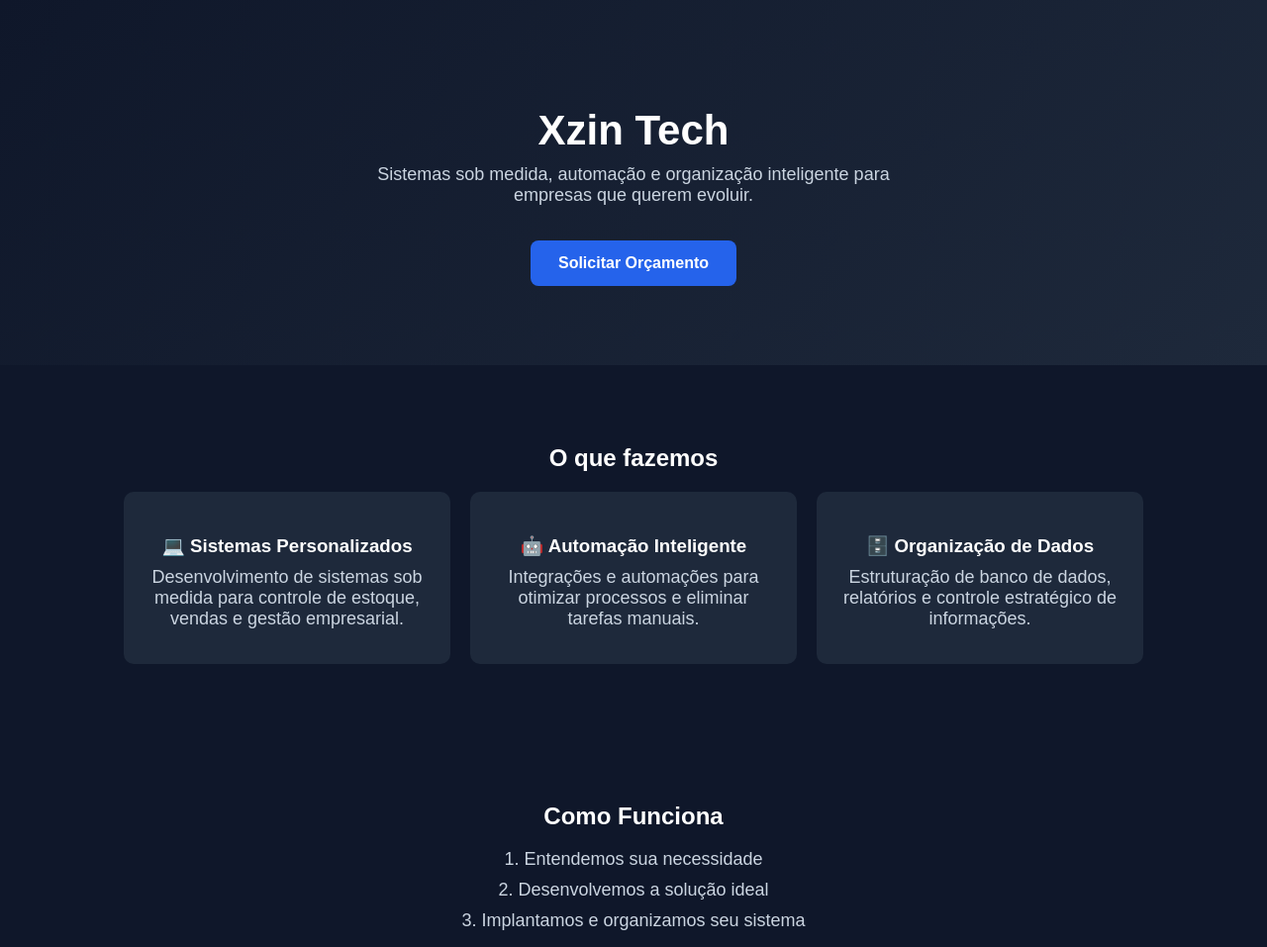
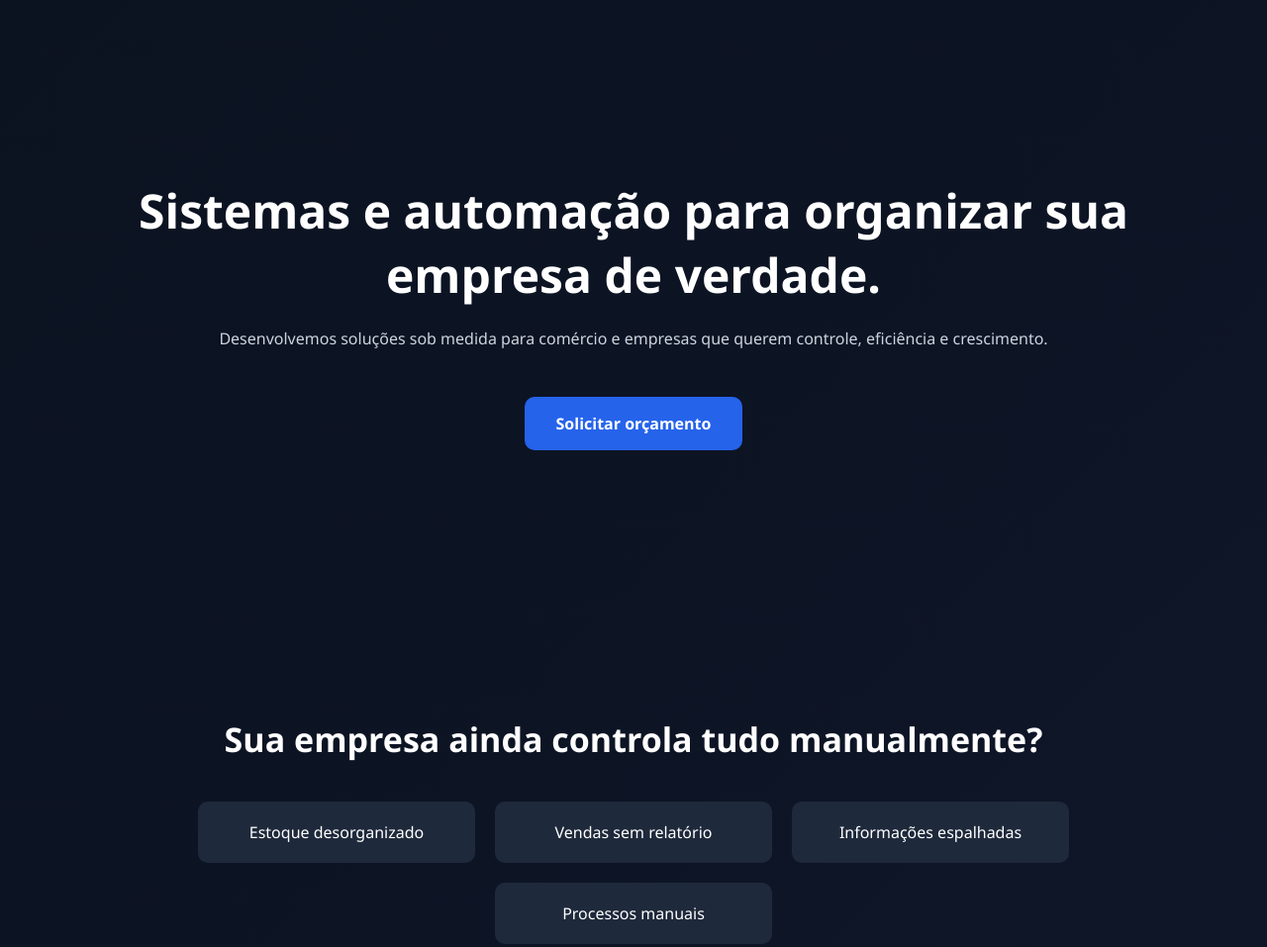
Before and after one commit to Sckxzin/xzintech, a plain HTML site: page index.html in a window 1280 px wide. Shown: the top 957 px of the page at 99% size. Drawn offline with Linux system fonts and the light colour scheme.

Commit message:
Refactor index.html for improved structure and styling

```diff
--- a/index.html
+++ b/index.html
@@ -4,120 +4,192 @@
 <meta charset="UTF-8">
 <meta name="viewport" content="width=device-width, initial-scale=1.0">
 <title>Xzin Tech | Sistemas e Automação</title>
+
 <style>
-    body {
-      margin: 0;
-      font-family: Arial, Helvetica, sans-serif;
-      background-color: #0f172a;
-      color: #ffffff;
-      text-align: center;
+body{
+  margin:0;
+  font-family: 'Segoe UI', Arial, sans-serif;
+  background: linear-gradient(135deg,#0b1220,#111a2f);
+  color:#fff;
 }
 
-    header {
-      padding: 80px 20px;
-      background: linear-gradient(135deg, #0f172a, #1e293b);
+section{
+  padding:100px 20px;
+  max-width:1100px;
+  margin:auto;
 }
 
-    h1 {
-      font-size: 42px;
-      margin-bottom: 10px;
+h1{
+  font-size:48px;
+  margin-bottom:20px;
 }
 
-    p {
-      max-width: 600px;
-      margin: 10px auto;
-      color: #cbd5e1;
-      font-size: 18px;
+h2{
+  font-size:34px;
+  margin-bottom:40px;
+  text-align:center;
 }
 
-    .btn {
-      display: inline-block;
-      margin-top: 25px;
-      padding: 14px 28px;
-      background-color: #2563eb;
-      color: white;
-      text-decoration: none;
-      border-radius: 8px;
-      font-weight: bold;
-      transition: 0.3s;
+p{
+  color:#cbd5e1;
+  line-height:1.6;
 }
 
-    .btn:hover {
-      background-color: #1d4ed8;
+.hero{
+  text-align:center;
+  padding-top:140px;
+  padding-bottom:140px;
 }
 
-    section {
-      padding: 60px 20px;
+.btn{
+  display:inline-block;
+  margin-top:30px;
+  padding:16px 32px;
+  background:#2563eb;
+  color:#fff;
+  text-decoration:none;
+  border-radius:10px;
+  font-weight:bold;
+  transition:0.3s;
 }
 
-    .cards {
-      display: flex;
-      flex-wrap: wrap;
-      justify-content: center;
-      gap: 20px;
+.btn:hover{
+  background:#1d4ed8;
+  box-shadow:0 0 20px rgba(37,99,235,0.6);
 }
 
-    .card {
-      background-color: #1e293b;
-      padding: 25px;
-      width: 280px;
-      border-radius: 10px;
+.problem-list{
+  display:flex;
+  flex-wrap:wrap;
+  gap:20px;
+  justify-content:center;
 }
 
-    .card h3 {
-      margin-bottom: 10px;
+.problem-item{
+  background:#1e293b;
+  padding:20px;
+  border-radius:10px;
+  width:240px;
+  text-align:center;
 }
 
-    footer {
-      padding: 30px;
-      background-color: #0b1120;
-      font-size: 14px;
-      color: #94a3b8;
+.solutions{
+  display:flex;
+  flex-wrap:wrap;
+  gap:30px;
+  justify-content:center;
 }
 
+.solution-card{
+  background:#1e293b;
+  padding:30px;
+  border-radius:12px;
+  width:280px;
+  text-align:center;
+  transition:0.3s;
+}
+
+.solution-card:hover{
+  transform:translateY(-5px);
+  box-shadow:0 0 25px rgba(37,99,235,0.4);
+}
+
+.steps{
+  text-align:center;
+  font-size:20px;
+  line-height:2;
+}
+
+.authority{
+  background:#0f172a;
+  padding:60px;
+  border-radius:15px;
+}
+
+.cta{
+  text-align:center;
+  padding-bottom:140px;
+}
+
+footer{
+  text-align:center;
+  padding:30px;
+  background:#070d18;
+  color:#94a3b8;
+  font-size:14px;
+}
 </style>
 </head>
+
 <body>
 
-<header>
-  <h1>Xzin Tech</h1>
-  <p>Sistemas sob medida, automação e organização inteligente para empresas que querem evoluir.</p>
+<!-- HERO -->
+<section class="hero">
+  <h1>Sistemas e automação para organizar sua empresa de verdade.</h1>
+  <p>Desenvolvemos soluções sob medida para comércio e empresas que querem controle, eficiência e crescimento.</p>
   <a href="https://wa.me/55SEUNUMERO?text=Olá,%20vim%20pelo%20site%20da%20Xzin%20Tech%20e%20quero%20solicitar%20um%20orçamento." target="_blank" class="btn">
-    Solicitar Orçamento
+    Solicitar orçamento
   </a>
-</header>
+</section>
 
+<!-- PROBLEMA -->
 <section>
-  <h2>O que fazemos</h2>
-  <div class="cards">
-    <div class="card">
-      <h3>💻 Sistemas Personalizados</h3>
-      <p>Desenvolvimento de sistemas sob medida para controle de estoque, vendas e gestão empresarial.</p>
+  <h2>Sua empresa ainda controla tudo manualmente?</h2>
+  <div class="problem-list">
+    <div class="problem-item">Estoque desorganizado</div>
+    <div class="problem-item">Vendas sem relatório</div>
+    <div class="problem-item">Informações espalhadas</div>
+    <div class="problem-item">Processos manuais</div>
+  </div>
+</section>
+
+<!-- SOLUÇÕES -->
+<section>
+  <h2>Nossas soluções</h2>
+  <div class="solutions">
+    <div class="solution-card">
+      <h3>💻 Sistemas personalizados</h3>
+      <p>Controle de estoque, vendas e gestão empresarial sob medida para sua realidade.</p>
     </div>
 
-    <div class="card">
-      <h3>🤖 Automação Inteligente</h3>
-      <p>Integrações e automações para otimizar processos e eliminar tarefas manuais.</p>
+    <div class="solution-card">
+      <h3>🤖 Automação e integrações</h3>
+      <p>Elimine tarefas repetitivas com automações inteligentes e integrações estratégicas.</p>
     </div>
 
-    <div class="card">
-      <h3>🗄️ Organização de Dados</h3>
-      <p>Estruturação de banco de dados, relatórios e controle estratégico de informações.</p>
+    <div class="solution-card">
+      <h3>🗄️ Estruturação e banco de dados</h3>
+      <p>Organize suas informações com relatórios claros e controle real do negócio.</p>
     </div>
   </div>
 </section>
 
+<!-- COMO FUNCIONA -->
 <section>
-  <h2>Como Funciona</h2>
-  <p>1. Entendemos sua necessidade</p>
-  <p>2. Desenvolvemos a solução ideal</p>
-  <p>3. Implantamos e organizamos seu sistema</p>
+  <h2>Como funciona</h2>
+  <div class="steps">
+    1️⃣ Entendemos sua necessidade<br>
+    2️⃣ Desenvolvemos a solução ideal<br>
+    3️⃣ Implantamos e organizamos seu sistema
+  </div>
 </section>
 
+<!-- AUTORIDADE -->
 <section>
-  <h2>Pronto para profissionalizar sua empresa?</h2>
-  <a href="https://wa.me/55SEUNUMERO?text=Olá,%20vim%20pelo%20site%20da%20Xzin%20Tech%20e%20quero%20solicitar%20um%20orçamento." target="_blank" class="btn">
-    Falar no WhatsApp
+  <div class="authority">
+    <h2>Por que escolher a Xzin Tech?</h2>
+    <p>
+      Experiência prática em gestão, desenvolvimento de sistemas e organização empresarial.
+      Trabalhamos com soluções reais, aplicadas e adaptadas à necessidade de cada empresa.
+    </p>
+  </div>
+</section>
+
+<!-- CTA FINAL -->
+<section class="cta">
+  <h2>Está na hora de profissionalizar sua empresa.</h2>
+  <a href="https://wa.me/55SEUNUMERO?text=Olá,%20vim%20pelo%20site%20da%20Xzin%20Tech%20e%20quero%20falar%20sobre%20uma%20solução." target="_blank" class="btn">
+    🚀 Falar no WhatsApp
   </a>
 </section>
 
```
Lines whose indentation alone changed are shown as unchanged.
